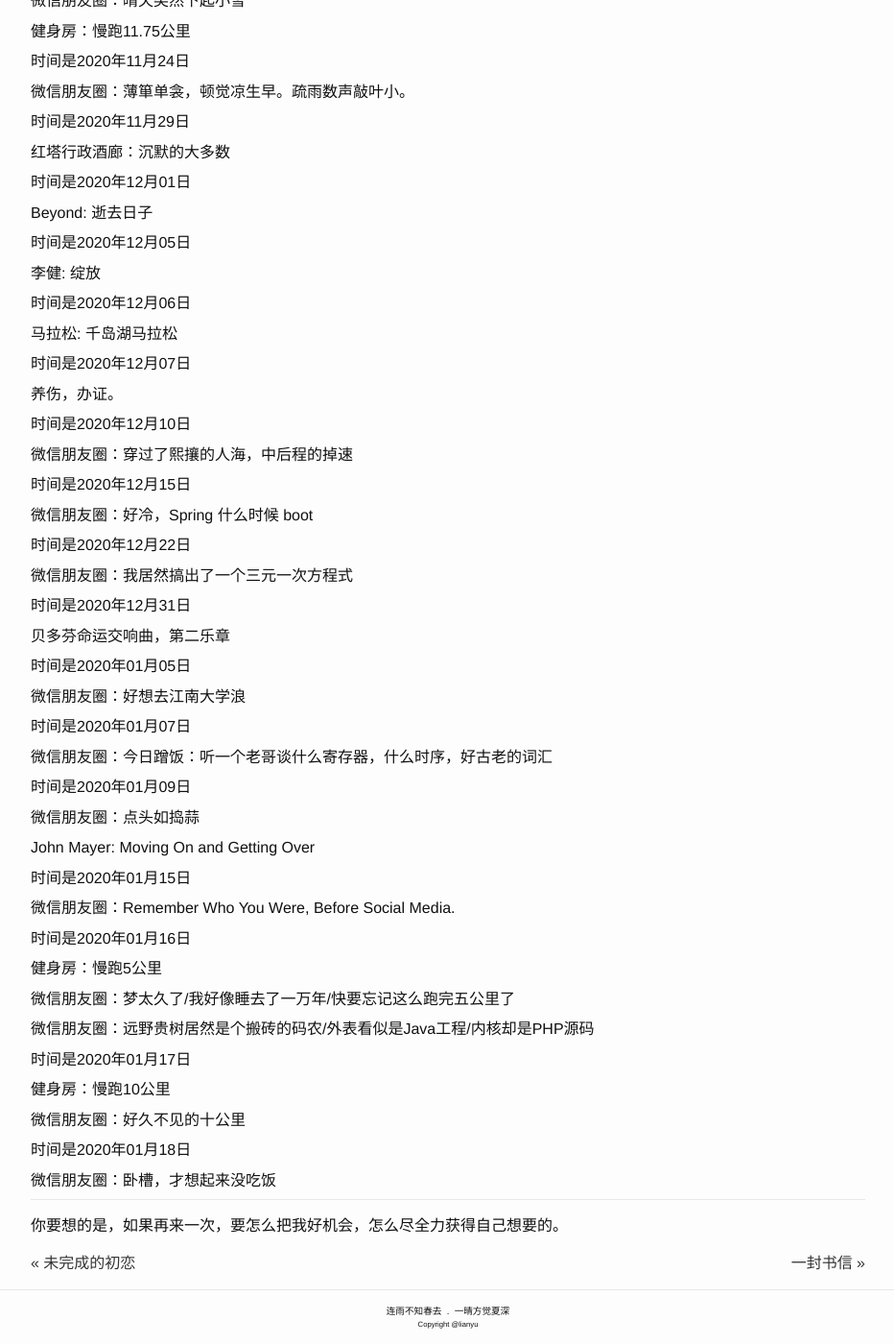
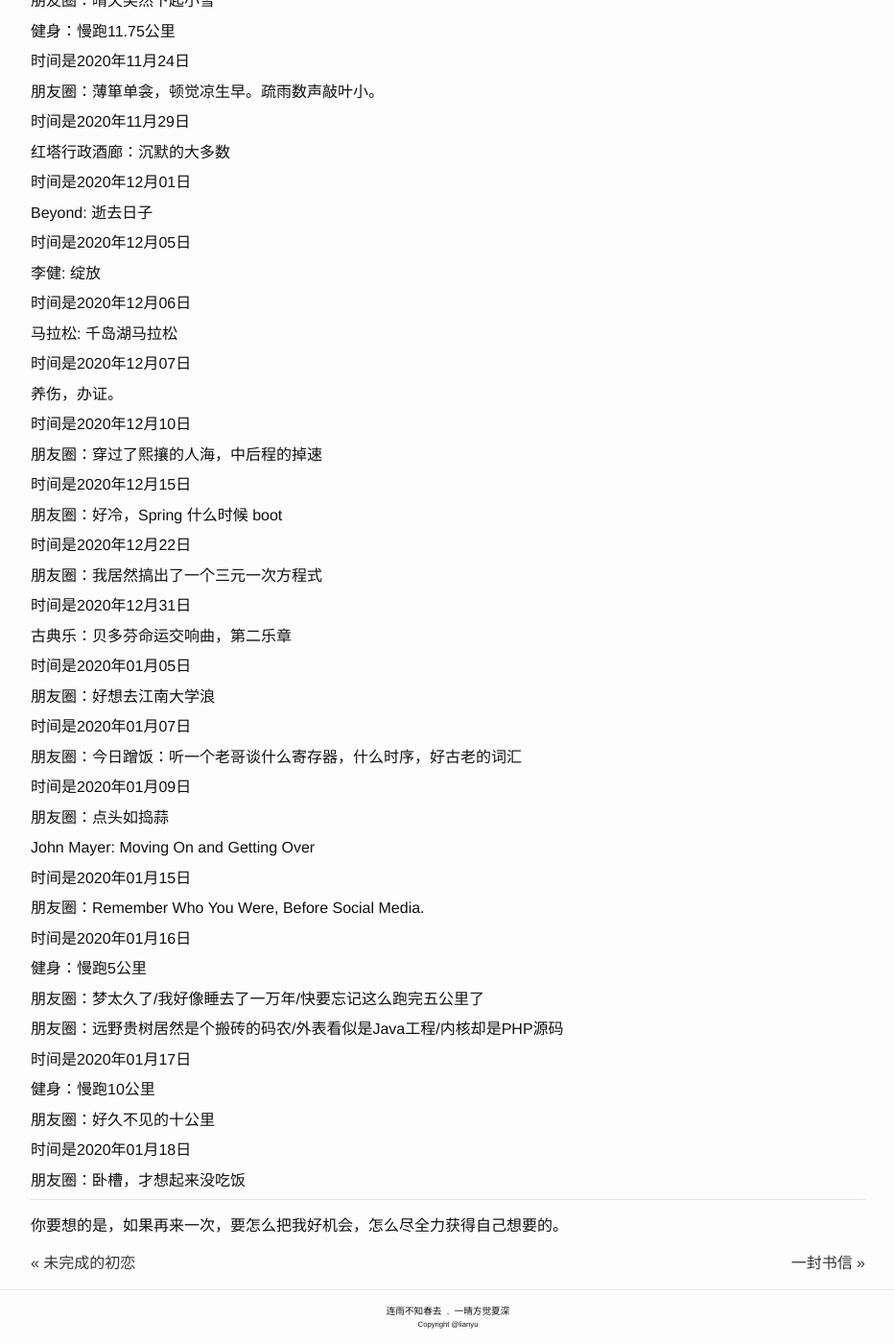
Before and after one commit to lianyu1115/lianyu, a Jekyll site: the page built from _journals/2021-01-19-从八月到一月.md, in a window 1280 px wide and 1400 px high, scrolled down 1695 px. Shown: the whole window at 96% size, without its empty margins (173-1105 px from the left). Built offline with Jekyll 4.4.1, drawn with Linux system fonts in a browser that asks for light colours; some of the changed text lies outside the part shown.

Commit message:
Update 2021-01-19-从八月到一月.md

```diff
--- a/_journals/2021-01-19-从八月到一月.md
+++ b/_journals/2021-01-19-从八月到一月.md
@@ -20,9 +20,9 @@ tags: ''
 
 时间是2020年10月17日
 
-微信朋友圈：黄粱一梦二十年
+朋友圈：黄粱一梦二十年
 
-健身房：慢跑13公里
+健身：慢跑13公里
 
 陀思妥耶夫斯基：卡拉马佐夫兄弟
 
@@ -30,7 +30,7 @@ tags: ''
 
 朋友圈：恍恍惚惚一瞬间
 
-健身房：第一次慢跑20公里
+健身：第一次慢跑20公里
 
 时间是2020年10月19日
 
@@ -40,51 +40,51 @@ tags: ''
 
 沉默的我，今天更加的沉默。
 
-微信朋友圈：牡丹亭外雨纷纷
+朋友圈：牡丹亭外雨纷纷
 
 时间是2020年10月21日
 
-微信朋友圈：炸鸡翅真相，我很好~
+朋友圈：炸鸡翅真相，我很好~
 
 时间是2020年10月24日
 
-微信朋友圈：也许路上偶尔会有风
+朋友圈：也许路上偶尔会有风
 
-健身房：慢跑10.24公里
+健身：慢跑10.24公里
 
 时间是2020年10月25日
 
-微信朋友圈：啊呀，依孤看来
+朋友圈：啊呀，依孤看来
 
-健身房：慢跑第一次21公里
+健身：慢跑第一次21公里
 
 时间是2020年10月27日
 
-微信朋友圈：上马不要我，千岛湖乱跑
+朋友圈：上马不要我，千岛湖乱跑
 
 时间是2020年10月31日
 
-健身房：慢跑16公里
+健身：慢跑16公里
 
 时间是2020年11月01日
 
-微信朋友圈：云的那边，什么也没有
+朋友圈：云的那边，什么也没有
 
-健身房：慢跑21公里
+健身：慢跑21公里
 
 时间是2020年11月06日
 
-微信朋友圈：徽菜吗，这都是啥
+朋友圈：徽菜吗，这都是啥
 
 时间是2020年11月07日
 
-健身房：上午10公里慢跑，晚上10公里慢跑
+健身：上午10公里慢跑，晚上10公里慢跑
 
 时间是2020年11月08日
 
-微信朋友圈：奇迹靠祈祷，白菜则要靠种植。
+朋友圈：奇迹靠祈祷，白菜则要靠种植。
 
-健身房：慢跑20公里
+健身：慢跑20公里
 
 时间是2020年11月13日
 
@@ -102,13 +102,13 @@ tags: ''
 
 时间是2020年11月22日
 
-微信朋友圈：晴天突然下起小雪
+朋友圈：晴天突然下起小雪
 
-健身房：慢跑11.75公里
+健身：慢跑11.75公里
 
 时间是2020年11月24日
 
-微信朋友圈：薄箪单衾，顿觉凉生早。疏雨数声敲叶小。
+朋友圈：薄箪单衾，顿觉凉生早。疏雨数声敲叶小。
 
 时间是2020年11月29日
 
@@ -132,55 +132,55 @@ Beyond: 逝去日子
 
 时间是2020年12月10日
 
-微信朋友圈：穿过了熙攘的人海，中后程的掉速
+朋友圈：穿过了熙攘的人海，中后程的掉速
 
 时间是2020年12月15日
 
-微信朋友圈：好冷，Spring 什么时候 boot
+朋友圈：好冷，Spring 什么时候 boot
 
 时间是2020年12月22日
 
-微信朋友圈：我居然搞出了一个三元一次方程式
+朋友圈：我居然搞出了一个三元一次方程式
 
 时间是2020年12月31日
 
-贝多芬命运交响曲，第二乐章
+古典乐：贝多芬命运交响曲，第二乐章
 
 时间是2020年01月05日
 
-微信朋友圈：好想去江南大学浪
+朋友圈：好想去江南大学浪
 
 时间是2020年01月07日
 
-微信朋友圈：今日蹭饭：听一个老哥谈什么寄存器，什么时序，好古老的词汇
+朋友圈：今日蹭饭：听一个老哥谈什么寄存器，什么时序，好古老的词汇
 
 时间是2020年01月09日
 
-微信朋友圈：点头如捣蒜
+朋友圈：点头如捣蒜
 
 John Mayer: Moving On and Getting Over
 
 时间是2020年01月15日
 
-微信朋友圈：Remember Who You Were, Before Social Media.
+朋友圈：Remember Who You Were, Before Social Media.
 
 时间是2020年01月16日
 
-健身房：慢跑5公里
+健身：慢跑5公里
 
-微信朋友圈：梦太久了/我好像睡去了一万年/快要忘记这么跑完五公里了
+朋友圈：梦太久了/我好像睡去了一万年/快要忘记这么跑完五公里了
 
-微信朋友圈：远野贵树居然是个搬砖的码农/外表看似是Java工程/内核却是PHP源码
+朋友圈：远野贵树居然是个搬砖的码农/外表看似是Java工程/内核却是PHP源码
 
 时间是2020年01月17日
 
-健身房：慢跑10公里
+健身：慢跑10公里
 
-微信朋友圈：好久不见的十公里
+朋友圈：好久不见的十公里
 
 时间是2020年01月18日
 
-微信朋友圈：卧槽，才想起来没吃饭
+朋友圈：卧槽，才想起来没吃饭
 
 - - -
 
```
Also changed, not shown: other parts of _journals/2021-01-19-从八月到一月.md (+1 -1 lines).
